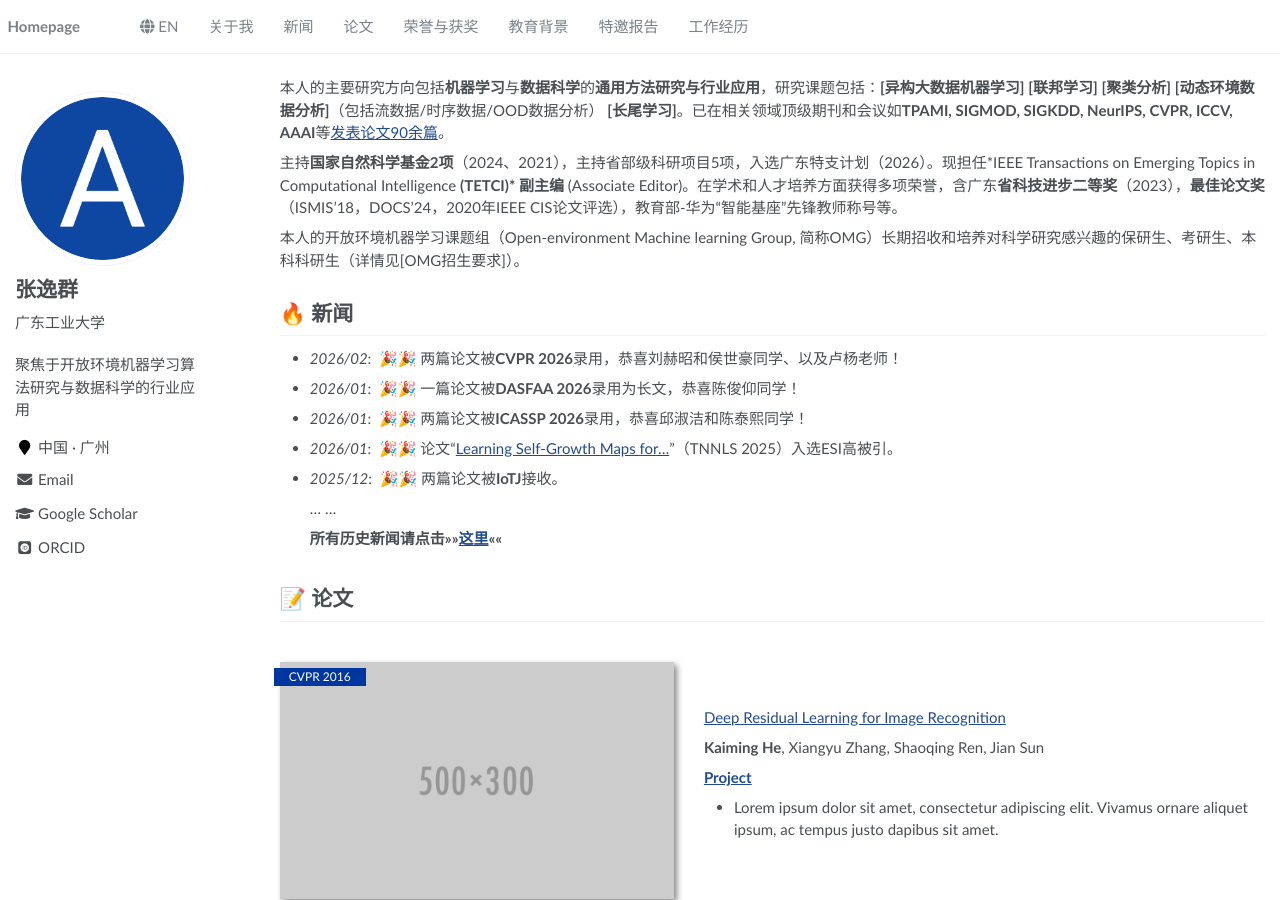
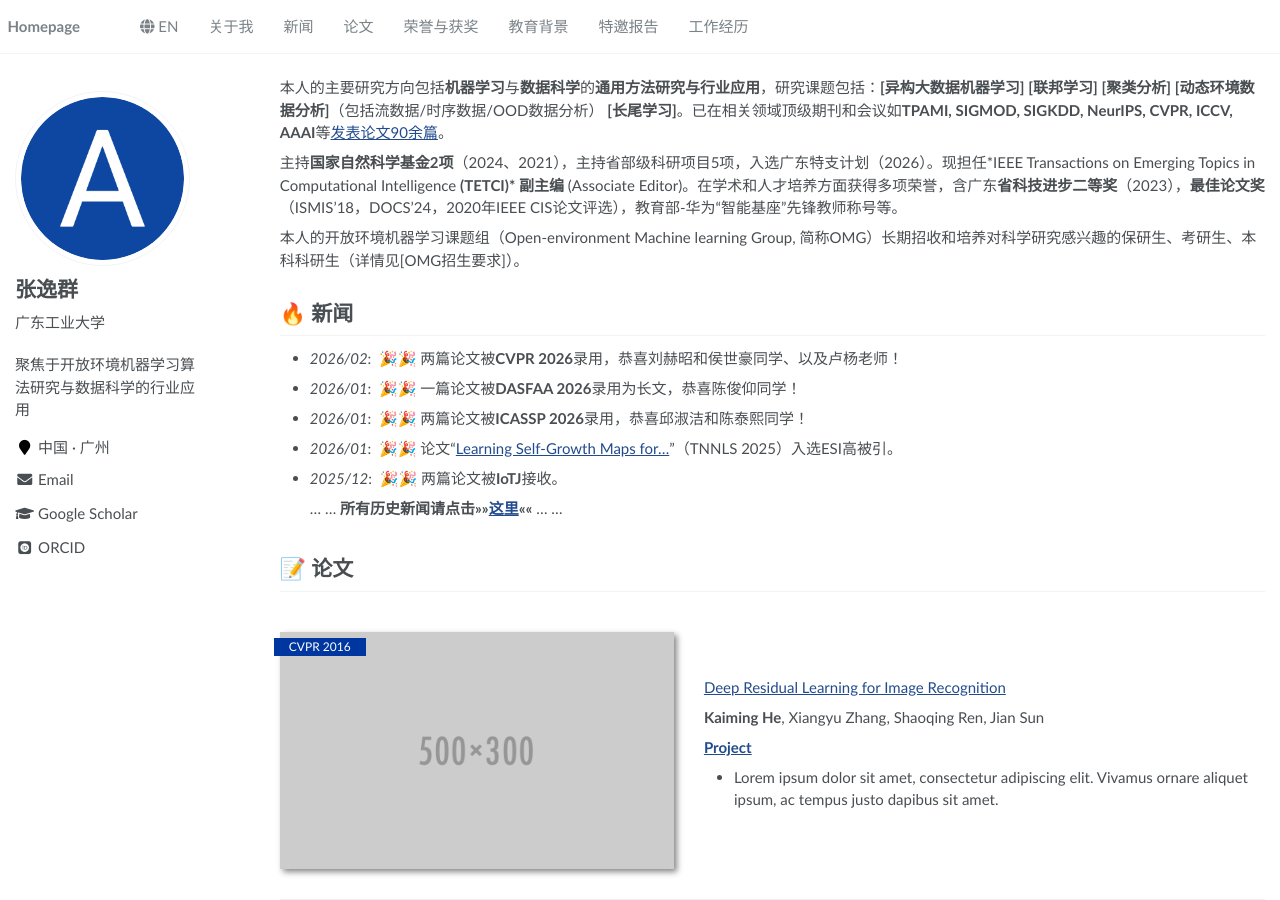
Before and after one commit to yqzhang-Zz/zh, a Jekyll site: the page built from _pages/about.md, in a window 1280 px wide and 900 px high. Built offline with Jekyll 4.4.1, drawn with Linux system fonts in a browser that asks for light colours; some web fonts are replaced.

```diff
--- a/_pages/about.md
+++ b/_pages/about.md
@@ -37,9 +37,7 @@ redirect_from:
 - *2026/01*: &nbsp;🎉🎉 论文“[Learning Self-Growth Maps for…](https://ieeexplore.ieee.org/abstract/document/11007519)”（TNNLS 2025）入选ESI高被引。
 - *2025/12*: &nbsp;🎉🎉 两篇论文被**IoTJ**接收。
 
-  ... ...
-
-  **所有历史新闻请点击>>>>[这里](/zh-news/)<<<<**
+  ... ... **所有历史新闻请点击>>>>[这里](/zh-news/)<<<<** ... ...
 
 <span class='anchor' id="publications"></span>
 
```
